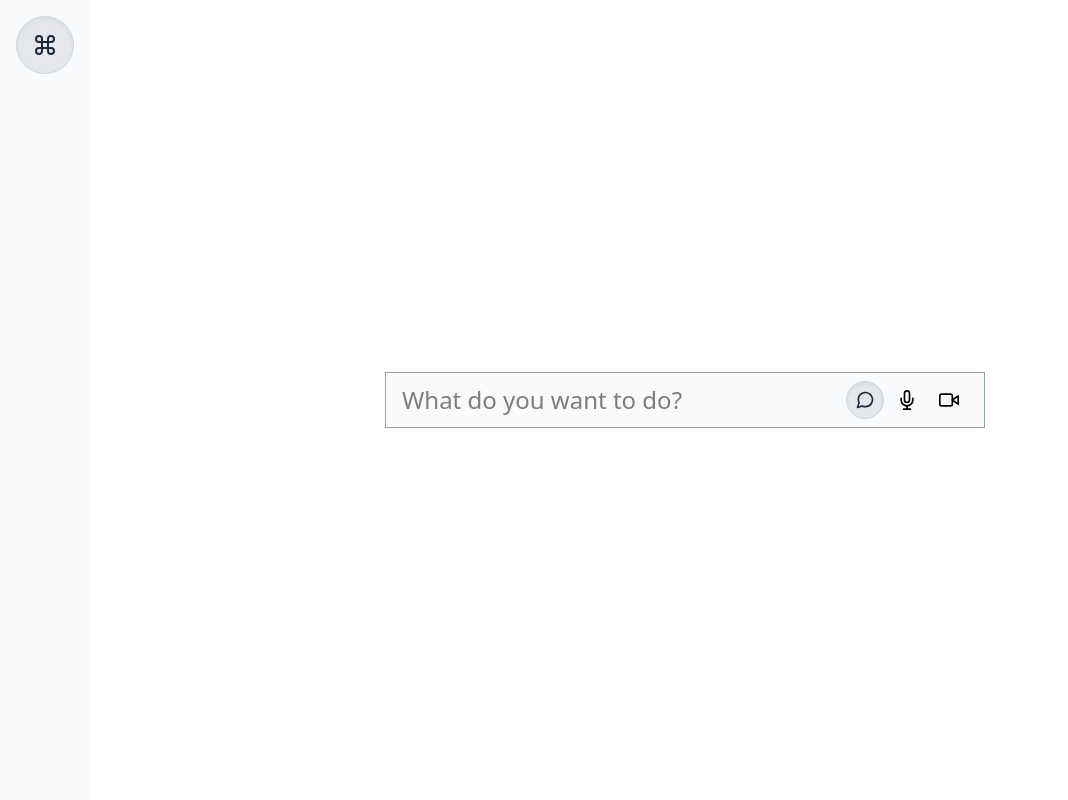
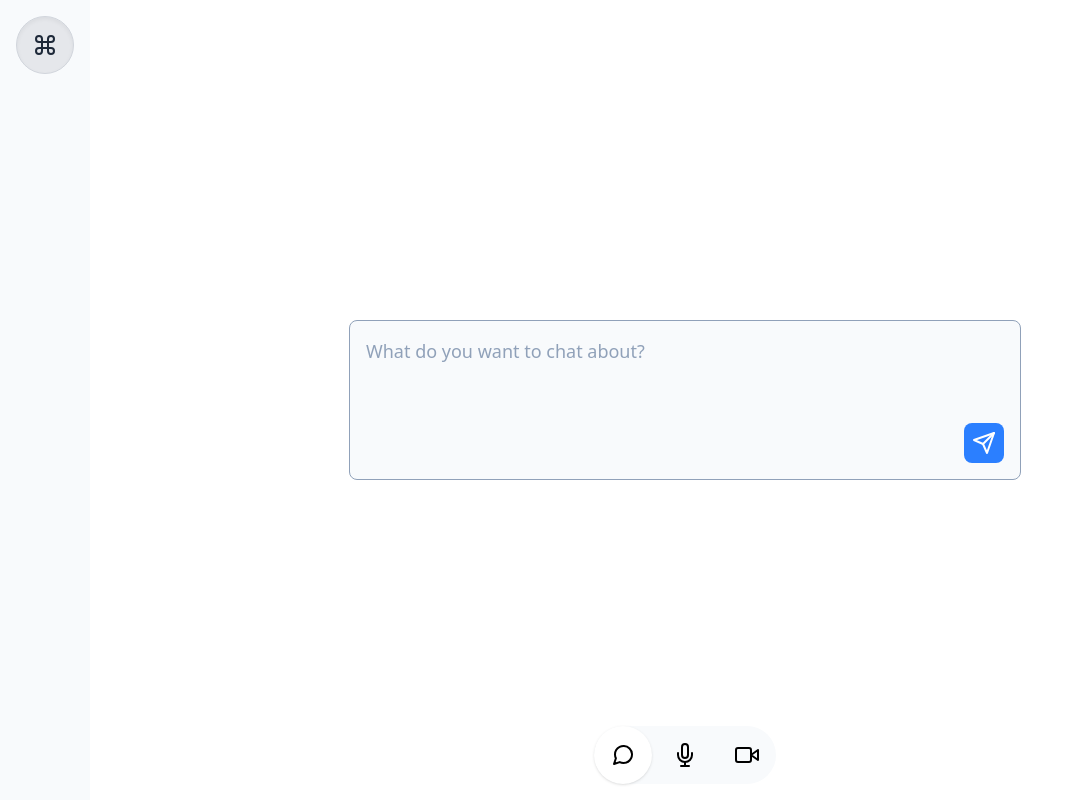
Before and after one commit to djsauble/llm-os, a React (Vite) app: page / in a window 1280 px wide. Shown: the whole page, without its empty margins (0-1068 px from the left). Built offline with nearby package versions, Linux system fonts and the light colour scheme.

Commit message:
Dedicated input components for each modality

```diff
--- a/src/App.css
+++ b/src/App.css
@@ -12,4 +12,8 @@
       @apply bg-gray-200 text-gray-800 shadow-inner border-gray-300;
     }
   }
+
+  .input {
+    @apply w-full border border-slate-400 bg-slate-50 rounded-lg p-4 flex flex-col;
+  }
 }
--- /dev/null
+++ b/src/components/Modes.tsx
@@ -0,0 +1,67 @@
+import { MessageCircle, Mic, Video, MicOff, VideoOff } from 'react-feather';
+import type { Mode } from '../types';
+
+interface ModesProps {
+  value?: Mode;
+  onChange?: (mode: Mode) => void;
+}
+
+export default function Modes({ value = 'chat', onChange }: ModesProps) {
+  const handleModeClick = (targetMode: 'chat' | 'audio' | 'video') => {
+    if (!onChange) return;
+
+    if (targetMode === 'chat') {
+      onChange('chat');
+    } else if (targetMode === 'audio') {
+      // Toggle between audio and audio-paused
+      if (value === 'audio') {
+        onChange('audio-paused');
+      } else {
+        onChange('audio');
+      }
+    } else if (targetMode === 'video') {
+      // Toggle between video and video-paused
+      if (value === 'video') {
+        onChange('video-paused');
+      } else {
+        onChange('video');
+      }
+    }
+  };
+
+  return (
+    <div className="flex gap-1 bg-slate-50 rounded-full">
+      <button
+        onClick={() => handleModeClick('chat')}
+        className={`btn-icon p-4 ${value === 'chat' ? 'bg-white shadow-sm' : ''}`}
+        aria-label="Chat mode"
+      >
+        <MessageCircle className="w-6 h-6" />
+      </button>
+
+      <button
+        onClick={() => handleModeClick('audio')}
+        className={`btn-icon p-4 ${(value === 'audio' || value === 'audio-paused') ? 'bg-white shadow-sm' : ''}`}
+        aria-label={value === 'audio-paused' ? 'Resume audio' : 'Audio mode'}
+      >
+        {value === 'audio-paused' ? (
+          <MicOff className="w-6 h-6 text-red-500" />
+        ) : (
+          <Mic className="w-6 h-6" />
+        )}
+      </button>
+
+      <button
+        onClick={() => handleModeClick('video')}
+        className={`btn-icon p-4 ${(value === 'video' || value === 'video-paused') ? 'bg-white shadow-sm' : ''}`}
+        aria-label={value === 'video-paused' ? 'Resume video' : 'Video mode'}
+      >
+        {value === 'video-paused' ? (
+          <VideoOff className="w-6 h-6 text-red-500" />
+        ) : (
+          <Video className="w-6 h-6" />
+        )}
+      </button>
+    </div>
+  );
+}
--- a/src/components/Omnibar.tsx
+++ b/src/components/Omnibar.tsx
@@ -1,23 +1,136 @@
-import { Input } from '@base-ui-components/react/input';
-import { MessageCircle, Mic, Video } from 'react-feather';
-import { Radio } from '@base-ui-components/react/radio';
-import { RadioGroup } from '@base-ui-components/react/radio-group';
+import { useState, useRef, useEffect } from 'react';
+import type { Mode } from '../types';
+import { Send } from 'react-feather';
+import { MicOff, VideoOff } from 'react-feather';
 
-export default function Omnibar() {
+interface OmnibarProps {
+  mode: Mode;
+}
+
+function ChatInput() {
   return (
-    <div className="border lg:px-4 max-lg:px-2 lg:py-2 max-lg:py-1 border-slate-400 bg-slate-50 lg:w-150 max-lg:w-100 flex items-center gap-2">
-      <Input placeholder="What do you want to do?" className="flex-1 lg:text-2xl" />
-      <RadioGroup defaultValue="chat" className="flex gap-1">
-        <Radio.Root aria-label="Chat mode" value="chat" className="btn-icon lg:p-2 max-lg:p-1">
-          <MessageCircle className="max-lg:w-3 max-lg:h-3 lg:w-5 lg:h-5" />
-        </Radio.Root>
-        <Radio.Root aria-label="Audio mode" value="audio" className="btn-icon lg:p-2 max-lg:p-1">
-          <Mic className="max-lg:w-3 max-lg:h-3 lg:w-5 lg:h-5" />
-        </Radio.Root>
-        <Radio.Root aria-label="Video mode" value="video" className="btn-icon lg:p-2 max-lg:p-1">
-          <Video className="max-lg:w-3 max-lg:h-3 lg:w-5 lg:h-5" />
-        </Radio.Root>
-      </RadioGroup>
+    <div className="input h-40">
+      <textarea
+        placeholder="What do you want to chat about?"
+        className="flex-1 w-full text-lg resize-none bg-transparent border-0 focus:outline-none placeholder-slate-400"
+        rows={3}
+      />
+
+      <div className="flex justify-end mt-2">
+        <button className="px-2 py-2 bg-blue-500 text-white rounded-lg hover:bg-blue-600 transition-colors text-sm">
+          <Send className="w-6 h-6"/>
+        </button>
+      </div>
     </div>
   );
 }
+
+function AudioInput({ isActive }: { isActive: boolean }) {
+  const [audioLevel, setAudioLevel] = useState(0);
+
+  // Simulate audio level animation
+  useEffect(() => {
+    if (isActive) {
+      const interval = setInterval(() => {
+        setAudioLevel(Math.random() * 100);
+      }, 100);
+      return () => clearInterval(interval);
+    }
+  }, [isActive]);
+
+  return (
+    <div className="input h-40 flex items-center justify-center">
+      {/* Waveform visualization */}
+      { isActive ? (
+        <div className="flex h-full items-end gap-1 w-full align-middle">
+          {Array.from({ length: 80 }).map((_, i) => (
+            <div
+              key={i}
+              className="w-1.5 rounded-sm transition-all duration-100 bg-blue-500"
+              style={{
+                height: `${Math.max(4, (Math.sin((audioLevel + i * 8) * 0.08) + 1) * 60)}px`
+              }}
+            />
+          ))}
+        </div>
+      ) : (
+        <MicOff className="w-12 h-12 text-slate-500" />
+      )}
+    </div>
+  );
+}
+
+function VideoInput({ isActive }: { isActive: boolean }) {
+  const videoRef = useRef<HTMLVideoElement>(null);
+  const [stream, setStream] = useState<MediaStream | null>(null);
+
+  // Auto-start video when component becomes active
+  useEffect(() => {
+    if (isActive && !stream) {
+      startVideo();
+    } else if (!isActive && stream) {
+      // Pause video but keep the stream
+      if (videoRef.current) {
+        videoRef.current.srcObject = null;
+      }
+    } else if (isActive && stream) {
+      // Resume video with existing stream
+      if (videoRef.current) {
+        videoRef.current.srcObject = stream;
+      }
+    }
+  }, [isActive]);
+
+  const startVideo = async () => {
+    try {
+      const newStream = await navigator.mediaDevices.getUserMedia({ video: true });
+      setStream(newStream);
+      if (videoRef.current && isActive) {
+        videoRef.current.srcObject = newStream;
+      }
+    } catch (err) {
+      console.error('Error accessing camera:', err);
+    }
+  };
+
+  // Cleanup on unmount
+  useEffect(() => {
+    return () => {
+      if (stream) {
+        stream.getTracks().forEach(track => track.stop());
+      }
+    };
+  }, [stream]);
+
+  return (
+    <div className="input h-100">
+      <div className="flex-1 rounded-md overflow-hidden relative">
+        {isActive && stream ? (
+          <video
+            ref={videoRef}
+            autoPlay
+            playsInline
+            muted
+            className="w-full h-full object-cover"
+          />
+        ) : (
+          <div className="w-full h-full flex items-center justify-center text-slate-500">
+            <div className="text-center">
+              <VideoOff className="w-12 h-12" />
+            </div>
+          </div>
+        )}
+      </div>
+    </div>
+  );
+}
+
+export default function Omnibar({ mode }: OmnibarProps) {
+  return (
+    <div className="flex items-center justify-center h-full w-full max-w-2xl">
+      {mode === 'chat' && <ChatInput />}
+      {(mode === 'audio' || mode === 'audio-paused') && <AudioInput isActive={mode === 'audio'} />}
+      {(mode === 'video' || mode === 'video-paused') && <VideoInput isActive={mode === 'video'} />}
+    </div>
+  );
+}
--- a/src/components/Page.tsx
+++ b/src/components/Page.tsx
@@ -2,15 +2,21 @@ import type { ReactNode } from 'react';
 
 interface PageProps {
   sidebar: ReactNode;
+  modes: ReactNode;
   children: ReactNode;
 }
 
-function Page({ sidebar, children }: PageProps) {
+function Page({ sidebar, modes, children }: PageProps) {
   return (
-    <div className="flex max-lg:flex-col lg:flex-row h-screen">
+    <div className="flex max-md:flex-col md:flex-row h-screen">
       {sidebar}
-      <div className="flex-1 flex items-center justify-center">
-        {children}
+      <div className="flex flex-col gap-4 h-full w-full p-4 items-center">
+        <div className="flex-1 w-full">
+          {children}
+        </div>
+        <div className="absolute bottom-0 p-4 flex">
+          {modes}
+        </div>
       </div>
     </div>
   );
--- a/src/components/Sidebar.tsx
+++ b/src/components/Sidebar.tsx
@@ -4,13 +4,13 @@ import { Command } from 'react-feather';
 
 function Sidebar() {
   return (
-    <div className="bg-slate-50 max-lg:p-2 lg:p-4 flex flex-col">
+    <div className="bg-slate-50 p-4 flex flex-col">
       <RadioGroup
         defaultValue="home"
-        className="flex lg:flex-col max-lg:space-x-2 lg:space-y-4 items-center"
+        className="flex md:flex-col max-md:space-x-4 md:space-y-4 items-center"
       >
-        <Radio.Root value="home" aria-label="Home" className="btn-icon max-lg:p-2 lg:p-4">
-          <Command className="max-lg:w-4 max-lg:h-4 lg:w-6 lg:h-6" />
+        <Radio.Root value="home" aria-label="Home" className="btn-icon p-4">
+          <Command className="w-6 h-6" />
         </Radio.Root>
       </RadioGroup>
     </div>
--- a/src/pages/Home.tsx
+++ b/src/pages/Home.tsx
@@ -1,11 +1,21 @@
+import { useState } from 'react';
 import Omnibar from '../components/Omnibar';
 import Sidebar from '../components/Sidebar';
+import Modes from '../components/Modes';
 import Page from '../components/Page';
+import type { Mode } from '../types';
 
 function Home() {
+  const [selectedMode, setSelectedMode] = useState<Mode>('chat');
+
   return (
-    <Page sidebar={<Sidebar />}>
-      <Omnibar />
+    <Page
+      sidebar={<Sidebar />}
+      modes={<Modes value={selectedMode} onChange={setSelectedMode} />}
+    >
+      <div className="flex-1 w-full flex flex-col gap-4 items-center justify-center h-full">
+        <Omnibar mode={selectedMode} />
+      </div>
     </Page>
   );
 }
--- /dev/null
+++ b/src/types/index.ts
@@ -0,0 +1 @@
+export type Mode = 'chat' | 'audio' | 'video' | 'audio-paused' | 'video-paused';
```
